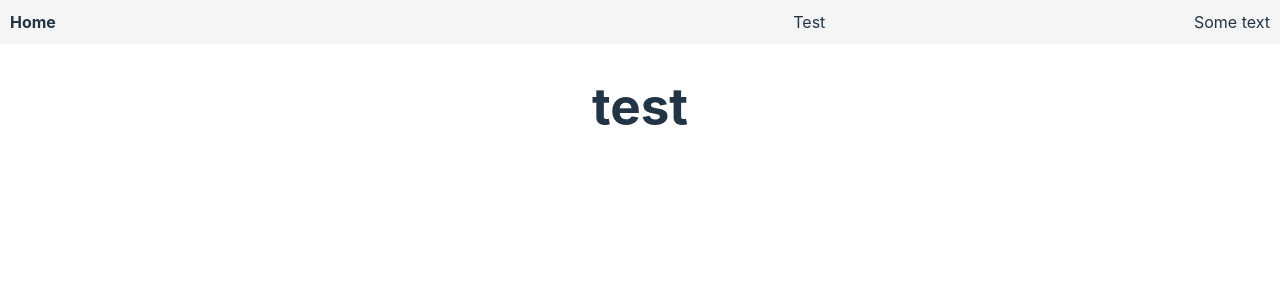
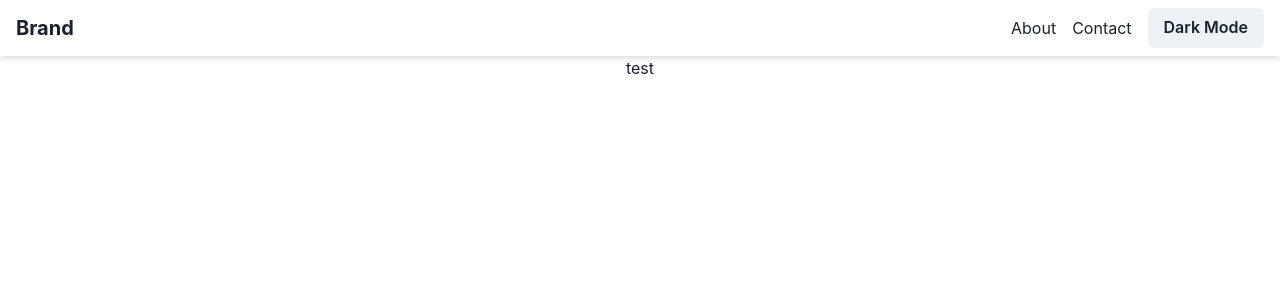
Before and after one commit to ThibaultCallia/pickomino_react_app, a React (Vite) app: page / in a window 1280 px wide. Shown: the top 300 px of the page. Built offline with nearby package versions, Linux system fonts and the light colour scheme.

Commit message:
Implemented Chakra UI

```diff
--- a/package.json
+++ b/package.json
@@ -9,6 +9,11 @@
     "preview": "vite preview"
   },
   "dependencies": {
+    "@chakra-ui/icons": "^2.0.18",
+    "@chakra-ui/react": "^2.5.5",
+    "@emotion/react": "^11.10.6",
+    "@emotion/styled": "^11.10.6",
+    "framer-motion": "^10.10.0",
     "react": "^18.2.0",
     "react-dom": "^18.2.0",
     "sass": "^1.60.0"
--- a/src/App.tsx
+++ b/src/App.tsx
@@ -1,4 +1,5 @@
-import Nav from './components/nav/Nav'
+import Navbar from './components/navBar/Navbar'
+import MainView from './components/mainView/MainView'
 import { useState } from 'react'
 import './App.css'
 
@@ -8,8 +9,8 @@ function App() {
 
   return (
     <>
-    <Nav/>
-    <h1>test</h1>
+    <Navbar/>
+    <MainView/>
     </>
 
 
--- a/src/components/PlayerInfo.tsx
+++ b/src/components/PlayerInfo.tsx
@@ -1,5 +1,3 @@
-import './App.css'
-
 function PlayerInfo() {
 
 
--- /dev/null
+++ b/src/components/mainView/MainView.tsx
@@ -0,0 +1,13 @@
+import "./mainView.scss"
+
+function MainView() {
+
+    return (
+        <div className="mainView">
+            <h1 className="test">test</h1>
+        </div>
+
+    )
+  }
+
+  export default MainView
--- /dev/null
+++ b/src/components/mainView/mainView.scss
@@ -0,0 +1,3 @@
+.mainView {
+  height: 80vh;
+}
--- a/src/components/nav/Nav.tsx
+++ /dev/null
@@ -1,17 +0,0 @@
-import "./navBar.scss"
-
-function Nav() {
-
-
-    return (
-      <nav>
-        <ul>
-            <li className = "home" >Home</li>
-            <li>Test</li>
-            <li>Some text</li>
-        </ul>
-      </nav>
-    )
-  }
-
-  export default Nav
--- a/src/components/nav/navBar.scss
+++ /dev/null
@@ -1,27 +0,0 @@
-nav {
-  background-color: #f5f5f5;
-  padding: 10px;
-
-  ul {
-    list-style: none;
-    margin: 0;
-    padding: 0;
-    display: flex;
-    justify-content: space-between;
-
-    li {
-      &.home {
-        font-weight: bold;
-        margin-right: auto;
-      }
-
-      &:not(.home) {
-        margin-left: auto;
-      }
-
-      &:hover {
-        text-decoration: underline;
-      }
-    }
-  }
-}
--- /dev/null
+++ b/src/components/navBar/Navbar.tsx
@@ -0,0 +1,61 @@
+import { useState } from 'react';
+import {
+  Box,
+  Flex,
+  Spacer,
+  Button,
+  Link,
+  IconButton,
+  useColorMode,
+} from '@chakra-ui/react';
+import { HamburgerIcon, CloseIcon } from '@chakra-ui/icons';
+
+const Navbar = () => {
+  const { colorMode, toggleColorMode } = useColorMode();
+  const [displayMenu, setDisplayMenu] = useState(false);
+
+  const toggleMenu = () => {
+    setDisplayMenu(!displayMenu);
+  };
+
+  return (
+    <Flex
+      as="nav"
+      bg={colorMode === 'dark' ? 'gray.800' : 'white'}
+      boxShadow="md"
+      px={4}
+      py={2}
+      alignItems="center"
+    >
+      <Box>
+        <Link href="/" fontWeight="bold" fontSize="xl">
+          Brand
+        </Link>
+      </Box>
+      <Spacer />
+      <Box display={{ base: 'none', md: 'flex' }}>
+        {/* Add your nav links here */}
+        <Link href="/about" mx={2}>
+          About
+        </Link>
+        <Link href="/contact" mx={2}>
+          Contact
+        </Link>
+      </Box>
+      <IconButton
+        display={{ base: 'flex', md: 'none' }}
+        onClick={toggleMenu}
+        icon={displayMenu ? <CloseIcon /> : <HamburgerIcon />} aria-label={displayMenu ? 'Close menu' : 'Open menu'}      />
+      <Button
+        onClick={toggleColorMode}
+        ml={2}
+        colorScheme={colorMode === 'dark' ? 'yellow' : 'gray'}
+      >
+        {colorMode === 'dark' ? 'Light Mode' : 'Dark Mode'}
+      </Button>
+    </Flex>
+  );
+};
+
+
+  export default Navbar
--- a/src/main.tsx
+++ b/src/main.tsx
@@ -1,10 +1,14 @@
 import React from 'react'
 import ReactDOM from 'react-dom/client'
 import App from './App'
-import './index.css'
+import { ChakraProvider } from '@chakra-ui/react';
+
+// import './index.css'
 
 ReactDOM.createRoot(document.getElementById('root') as HTMLElement).render(
   <React.StrictMode>
+    <ChakraProvider>
     <App />
+    </ChakraProvider>
   </React.StrictMode>,
 )
```
Also changed, not shown: 1 other file (tests, documents, lock files or other folders).
